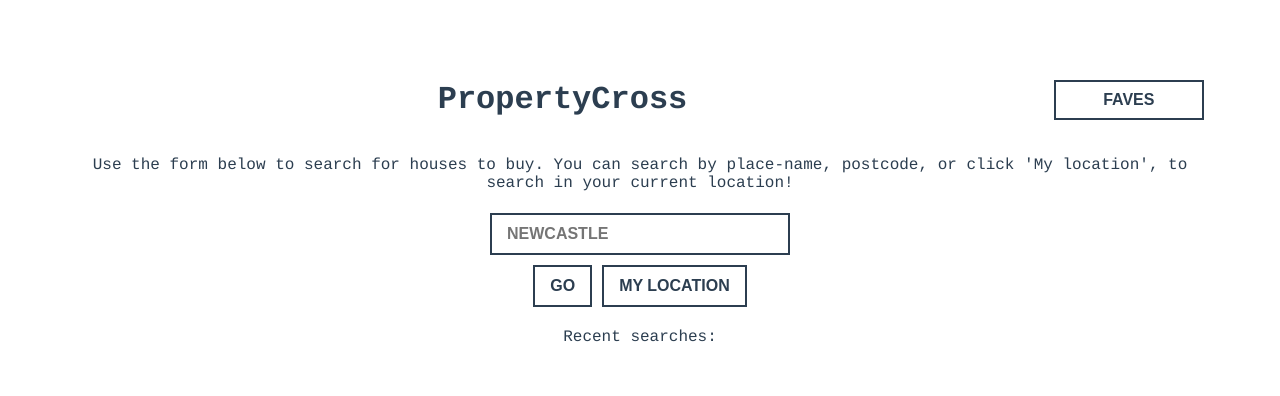
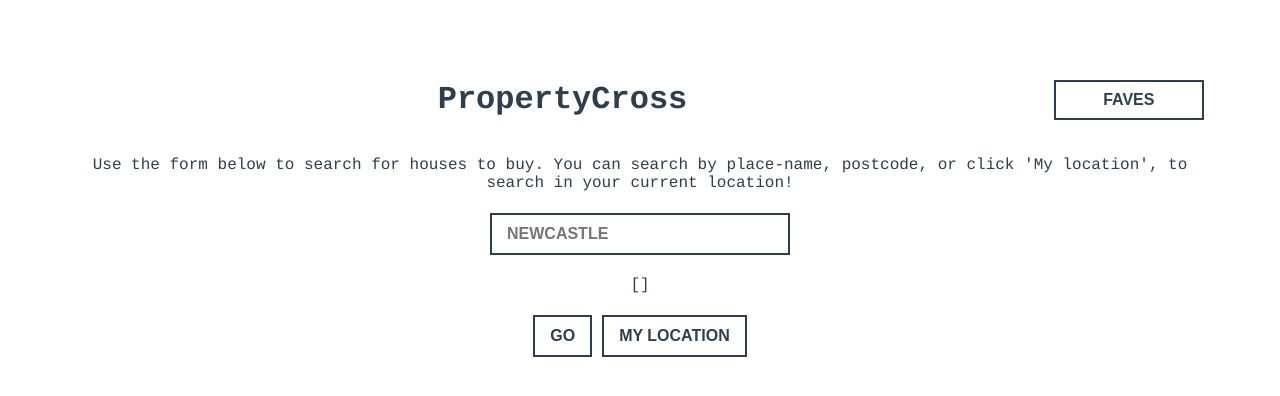
Before and after one commit to IrinaFitas/property-cross, a Vue app: page / in a window 1280 px wide. Shown: the top 396 px of the page. Built offline with nearby package versions, Linux system fonts and the light colour scheme.

Commit message:
Added VueRouter

```diff
--- a/src/App.vue
+++ b/src/App.vue
@@ -1,6 +1,7 @@
 <template>
   <div id="app">
-	  <app-initial-page></app-initial-page>
+	  <!-- <app-initial-page></app-initial-page> -->
+	  <router-view></router-view>
   </div>
 </template>
 
--- a/src/components/InitialPage.vue
+++ b/src/components/InitialPage.vue
@@ -11,7 +11,8 @@
         <app-go-button></app-go-button>
         <app-my-location-button></app-my-location-button>
 
-        <p>Recent searches:</p>
+        <!-- <p>Recent searches:</p> -->
+        <!-- <router-view></router-view> -->
     </div>
 </template>
 
--- a/src/components/buttons/SearchField.vue
+++ b/src/components/buttons/SearchField.vue
@@ -4,7 +4,7 @@
             type="search" placeholder="newcastle"
             v-model="input"
             @keyup.enter="updateValue">
-        <!-- <p>{{ inputValue }}</p> -->
+        <p>{{ searchList }}</p>
     </div>
 </template>
 
@@ -18,11 +18,12 @@
             input: ""
         }
     },
-    // computed: {
-    //     ...mapGetters([
-    //         "inputValue"
-    //     ])
-    // },
+    computed: {
+        ...mapGetters([
+            "inputValue",
+            "searchList"
+        ])
+    },
     methods: {
         ...mapActions([
             "updateSearchList"
--- /dev/null
+++ b/src/routes.js
@@ -0,0 +1,5 @@
+import InitialPage from "./components/InitialPage.vue";
+
+export const routes = [
+    {path: "", component: InitialPage}
+];
--- a/src/store/store.js
+++ b/src/store/store.js
@@ -34,10 +34,9 @@
         //     let data = await response.response.listings;
         //     context.commit("updateSearchList", data);
         // }
-        updateSearchList: ( {commit, state }, payload) => {
+        updateSearchList: ( {commit}, payload) => {
             axios.jsonp(`http://api.nestoria.co.uk/api?country=uk&pretty=1&action=search_listings&encoding=json&listing_type=buy&page=1&place_name=${payload}`)
                 .then( response => {
-                    console.log(response.response.listings);
                     commit("updateSearchList", response.response.listings);
                 })
                 .catch(error => console.log(error));
```
Also changed, not shown: src/main.js (+9 -0 lines).
